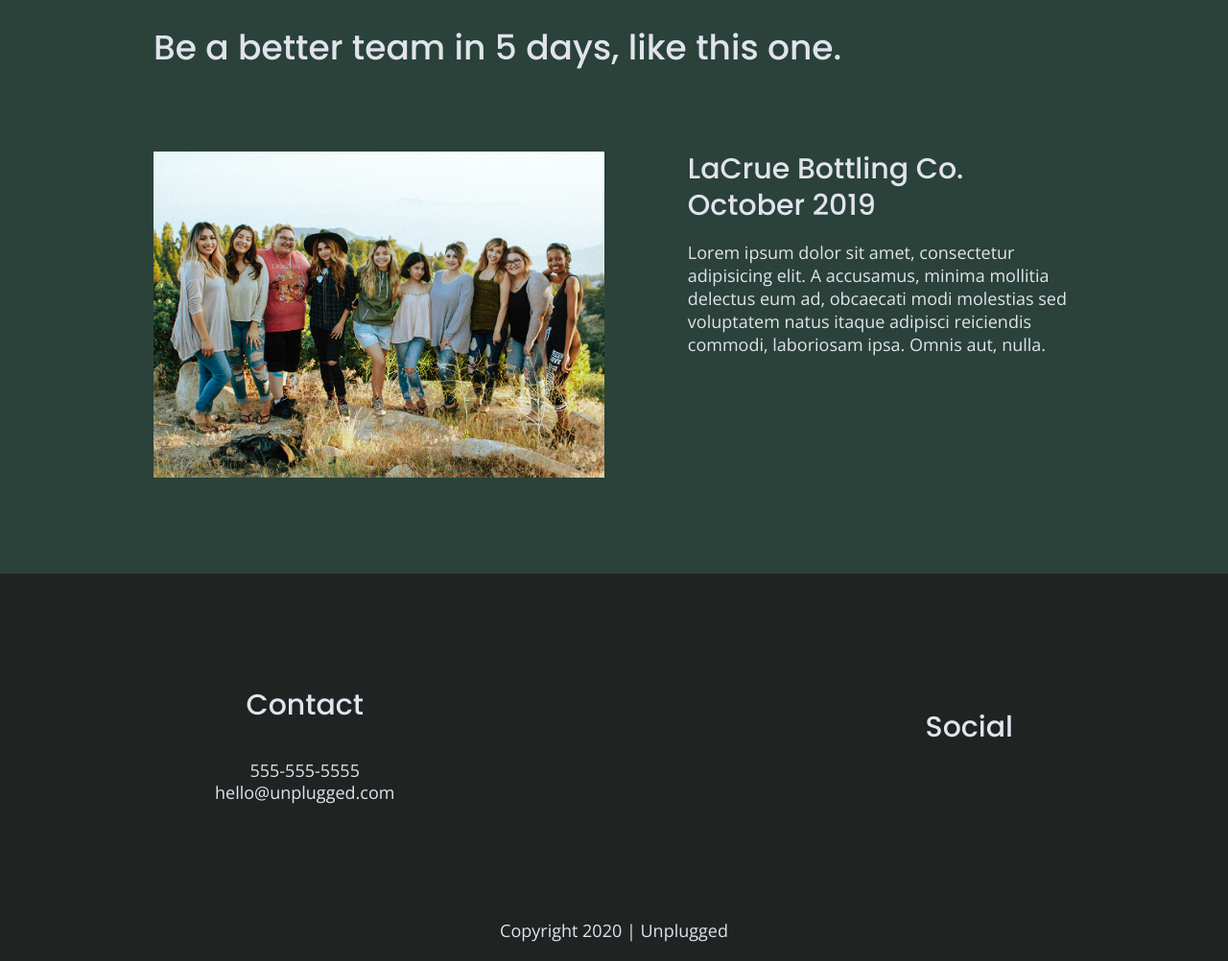
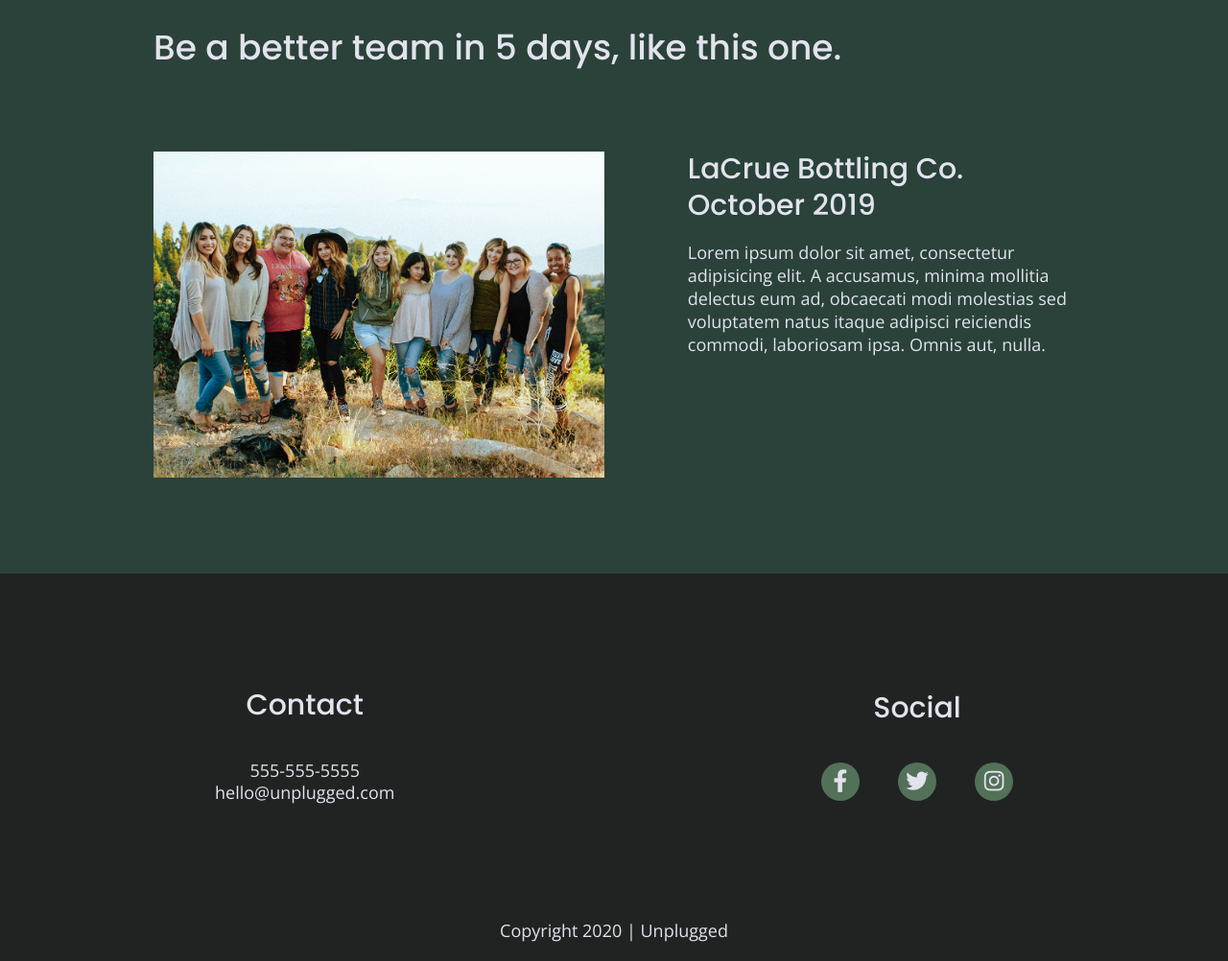
Before and after one commit to Dayna-Lashin/206-unplugged, a website built with Parcel: page index.html in a window 1280 px wide. Shown: the part 1972-2974 px from the top of the page at 96% size. Built offline with nearby package versions, Linux system fonts and the light colour scheme.

Commit message:
Added font awesome icons to footer

```diff
--- a/css/main.css
+++ b/css/main.css
@@ -235,12 +235,19 @@ footer .social-icons p {
   display: flex;
   justify-content: center;
   align-items: center;
+  background-color: #527158;
+  border-radius: 50%;
+  width: 40px;
+  height: 40px;
+}
+
+footer .social-icons p i {
+  font-size: 1.3125em;
 }
 
 footer .copyright {
   margin: 20px 0;
 }
-
 
 /* -------------------- Mobile Styles - Homepage -------------------- */
 
@@ -657,9 +664,14 @@ input[type=button] {
           line-height: 1.285;
       }
 
+      footer .social-icons {
+        justify-content: space-between;
+        width: 12.5em;
+      }
+
       footer .copyright {
-          width: 100%;
-          text-align: center;
+        width: 100%;
+        text-align: center;
       }
 
   /* ==========================================================================
--- a/index.html
+++ b/index.html
@@ -138,13 +138,13 @@
           <h4>Social</h4>
           <div class="social-icons">
             <p>
-              <a href="https://www.facebook.com" target="_blank"></a>
+              <a href="https://www.facebook.com" target="_blank"><i class="fab fa-facebook-f"></i></a>
             </p>
             <p>
-              <a href="https://www.twitter.com" target="_blank"></a>
+              <a href="https://www.twitter.com" target="_blank"><i class="fab fa-twitter"></i></a>
             </p>
             <p>
-              <a href="https://www.instagram.com" target="_blank"></a>
+              <a href="https://www.instagram.com" target="_blank"><i class="fab fa-instagram"></i></a>
             </p>
           </div>
         </div>
```
Also changed, not shown: about/index.html (+3 -3 lines), faq/index.html (+3 -3 lines).
